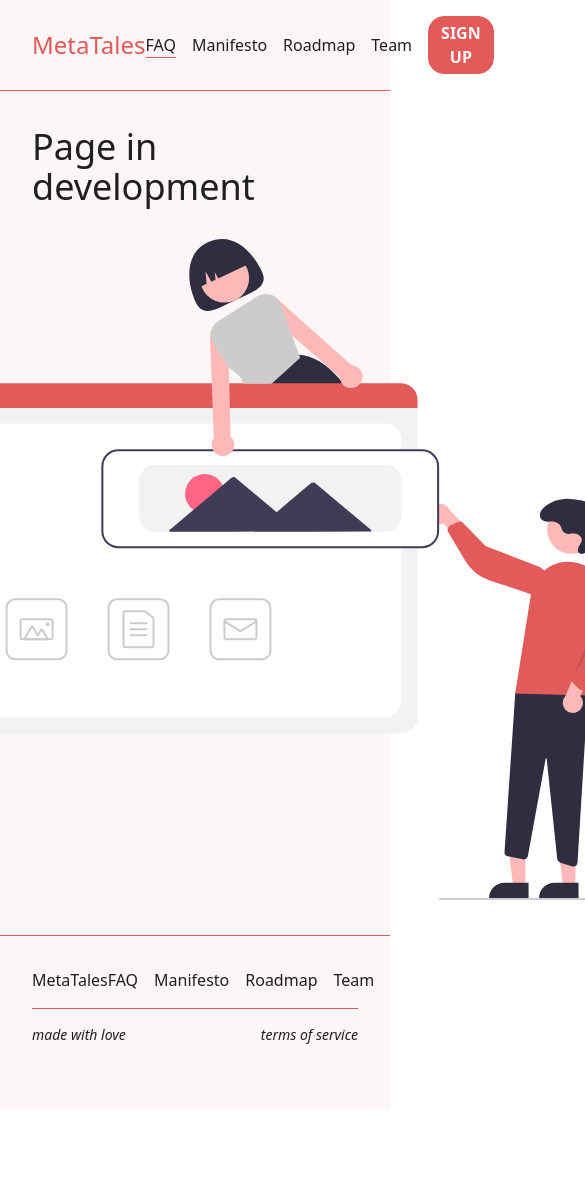
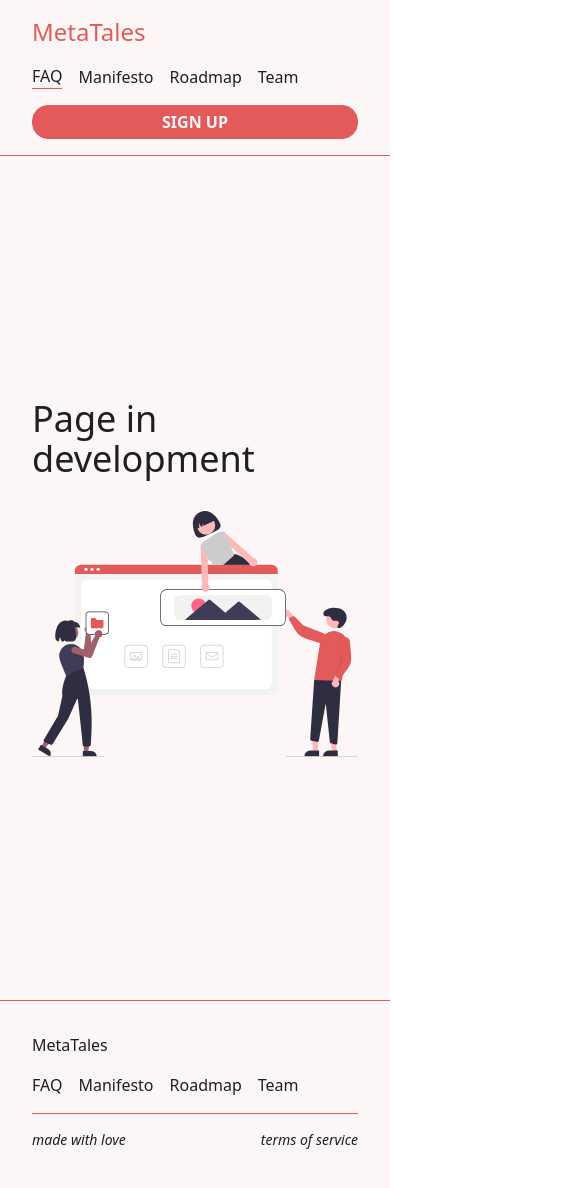
Before and after one commit to MModenaDev/MetaTalesLandingPage, a Next.js app: page /faq in a window 390 px wide. Shown: the top 1188 px of the page, 585 px wide, since content can reach past the window. Before the commit the page ends 1109 px from the top, so only its background shows below. Built offline with nearby package versions, Linux system fonts and the light colour scheme.

Commit message:
fix(): responsiveness & added logo

```diff
--- a/components/Building.tsx
+++ b/components/Building.tsx
@@ -6,9 +6,9 @@ type BuildingProps = {}
 
 const Building: React.FC<BuildingProps> = () => {
 	return (
-		<section className="w-full min-h-screen flex flex-col justify-center items-center px-8 md:px-80 py-8">
+		<section className="w-full min-h-screen flex flex-col justify-center items-center px-8 md:px-20 lg:px-40 xl:px-40 py-8">
 			<p className="text-4xl mb-8 text-bold">Page in development</p>
-			<Image src="/building.svg" height={661} width={876} layout="fixed" />
+			<Image src="/building.svg" height={661} width={876} />
 		</section>
 	)
 }
--- a/components/Footer.tsx
+++ b/components/Footer.tsx
@@ -6,8 +6,8 @@ type FooterProps = {}
 
 const Footer: React.FC<FooterProps> = () => {
 	return (
-		<footer className="border-t border-tertiary px-8 md:px-80 pt-8 pb-16">
-			<div className="flex justify-between pb-4 border-b border-tertiary">
+		<footer className="border-t border-tertiary px-8 md:px-20 lg:px-40 xl:px-40 pt-8 pb-16">
+			<div className="flex flex-wrap gap-4 justify-between pb-4 border-b border-tertiary">
 				<Link href="/faq"><a>MetaTales</a></Link>
 				<nav className="flex gap-4 md:gap-20">
 					<Link href="/faq"><a className="hover:text-tertiary transition-colors">FAQ</a></Link>
--- a/components/Header.tsx
+++ b/components/Header.tsx
@@ -22,9 +22,9 @@ const Header: React.FC<HeaderProps> = () => {
 
 	return (
 		<header className="bg-primary px-8 md:px-60 py-4 border-b border-tertiary">
-			<div className="flex justify-between items-center">
+			<div className="flex flex-wrap gap-4 justify-between items-center">
 				<Link href="/"><a className="text-bold text-tertiary text-2xl">MetaTales</a></Link>
-				<div className="flex gap-4">
+				<div className="flex flex-wrap gap-4">
 					<nav className="flex gap-4 md:gap-8 items-center">
 						<Link href="/faq"><a className={generateClass("/faq")}>FAQ</a></Link>
 						<Link href="/manifesto"><a className={generateClass("/manifesto")}>Manifesto</a></Link>
@@ -32,7 +32,7 @@ const Header: React.FC<HeaderProps> = () => {
 						<Link href="/team"><a className={generateClass("/team")}>Team</a></Link>
 					</nav>
 					<button
-						className="py-1 px-3 font-bold border border-tertiary rounded-2xl bg-tertiary text-primary hover:text-tertiary hover:bg-primary transition-colors"
+						className="w-full md:w-auto py-1 px-3 font-bold border border-tertiary rounded-2xl bg-tertiary text-primary hover:text-tertiary hover:bg-primary transition-colors"
 						type="submit"
 						onClick={() => scrollBottom()}
 					>
--- a/components/SectionForm.tsx
+++ b/components/SectionForm.tsx
@@ -39,7 +39,7 @@ const SectionForm: React.FC<SectionFormProps> = () => {
 	});
 
 	return (
-		<section className="w-full px-8 md:px-80 py-8 mb-8 flex justify-center">
+		<section className="w-full px-8 md:px-20 lg:px-40 xl:px-40 py-8 mb-8 flex flex-wrap justify-center">
 			<Image src="/join.svg" height={180} width={240} layout="fixed" />
 			{error &&
 				<div className="flex flex-col justify-center ml-4 max-w-lg">
--- a/components/SectionHeader.tsx
+++ b/components/SectionHeader.tsx
@@ -10,8 +10,8 @@ const SectionHeader: React.FC<SectionHeaderProps> = () => {
 	}
 
 	return (
-		<section className="w-full h-80vh bg-secondary px-8 md:px-80 py-16 flex flex-col justify-end">
-			<Image src="http://placekitten.com/g/160/160" height={160} width={160} layout="fixed" />
+		<section className="w-full h-80vh bg-secondary px-8 md:px-20 lg:px-40 xl:px-40 py-16 flex flex-col justify-end">
+			<Image src="/logo.png" height={160} width={160} layout="fixed" />
 			<h1 className="text-6xl text-tertiary mt-2"><strong>MetaTales</strong></h1>
 			<h2 className="text-2xl text-primary mt-8 italic">Awesome one liner</h2>
 			<button
--- a/components/SectionProduct.tsx
+++ b/components/SectionProduct.tsx
@@ -23,7 +23,7 @@ type SectionProductProps = {}
 
 const SectionProduct: React.FC<SectionProductProps> = () => {
 	return (
-		<section className="w-full px-8 md:px-80 py-16 flex flex-col justify-center items-center">
+		<section className="w-full px-8 md:px-20 lg:px-40 xl:px-40 py-16 flex flex-col justify-center items-center">
 			<h3 className="text-3xl pb-1"><strong>How it works</strong></h3>
 			<div className="flex flex-col items-center">
 				<h4 className="text-2xl pb-4"><em>Tale, the storytellers NFT</em></h4>
@@ -38,7 +38,7 @@ const SectionProduct: React.FC<SectionProductProps> = () => {
 				</p>
 			</div>
 			<div className="flex gap-8">
-				{tales.map(tale => (
+				{tales.map((tale, idx) => (
 					<Tale
 						key={tale.name}
 						universe={tale.universe}
@@ -46,6 +46,7 @@ const SectionProduct: React.FC<SectionProductProps> = () => {
 						type={tale.type}
 						name={tale.name}
 						description={tale.description}
+						className={`${(idx !== 0) ? "hidden md:flex" : "flex"}`}
 					/>
 				))}
 			</div>
--- a/components/SectionUtilities.tsx
+++ b/components/SectionUtilities.tsx
@@ -6,9 +6,9 @@ type SectionUtilitiesProps = {}
 
 const SectionUtilities: React.FC<SectionUtilitiesProps> = () => {
 	return (
-		<section className="w-full px-8 md:px-80 py-16 text-center mb-4">
+		<section className="w-full px-8 md:px-20 lg:px-40 xl:px-40 py-16 text-center mb-4">
 			<h3 className="text-3xl pb-8"><strong>Utilities</strong></h3>
-			<div className="flex justify-between gap-8">
+			<div className="flex flex-wrap lg:flex-nowrap justify-between gap-8">
 				<div className="flex flex-col items-center">
 					<Image src="/gaming.svg" height={120} width={250} layout="fixed" />
 					<p className="mt-2">
--- a/components/Tale.tsx
+++ b/components/Tale.tsx
@@ -6,11 +6,12 @@ type TaleProps = {
 	type: string;
 	name: string;
 	description: string;
+	className?: string;
 }
 
-const Tale: React.FC<TaleProps> = ({ universe, collection, type, name, description }) => {
+const Tale: React.FC<TaleProps> = ({ universe, collection, type, name, description, className }) => {
 	return (
-		<div className="flex flex-col gap-4 border border-tertiary border-solid rounded-2xl mr-8 p-4 max-w-md bg-primary">
+		<div className={`flex flex-col gap-4 border border-tertiary border-solid rounded-2xl mr-8 p-4 max-w-md bg-primary ${className}`}>
 			<p className="text-lg"><span className="font-bold text-tertiary">Universe: </span>{universe}</p>
 			<p className="text-lg"><span className="font-bold text-tertiary">Collection: </span>{collection}</p>
 			<p className="text-lg"><span className="font-bold text-tertiary">Type: </span>{type}</p>
```
Also changed, not shown: public/Logo.png (added).
